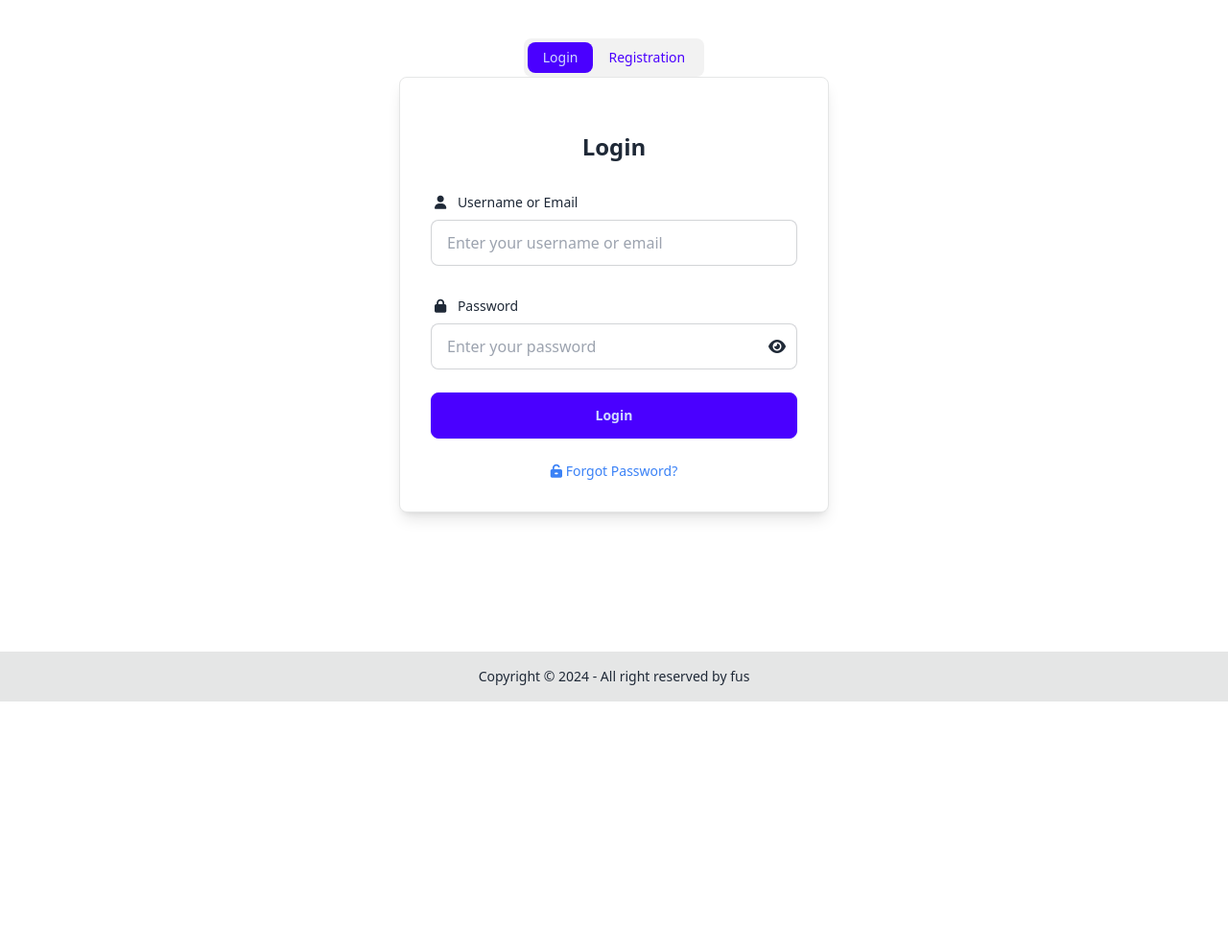
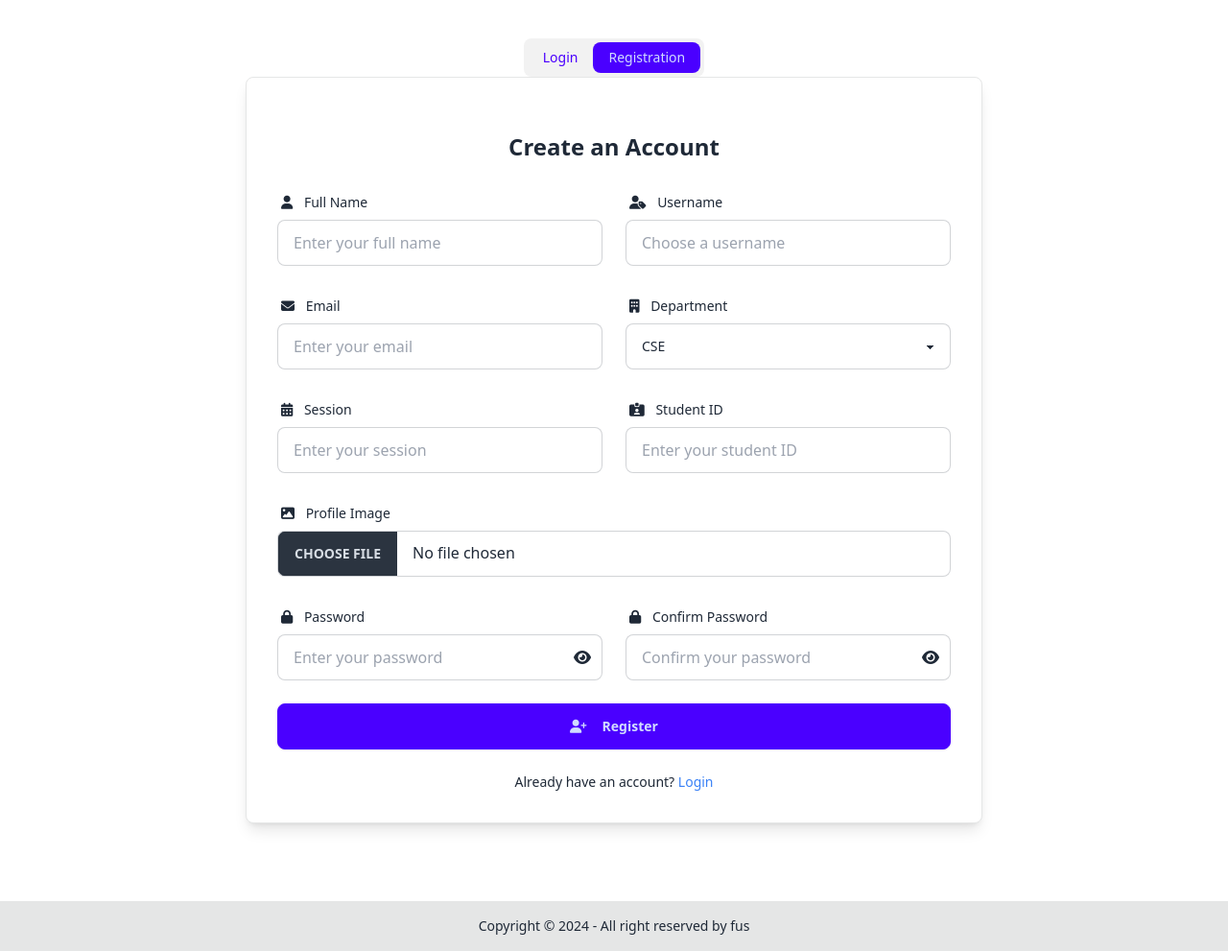
Before and after one commit to SAKIB797/fus, a PHP site: page /fus/registration?tab=reg in a window 1280 px wide. Shown: the part 69-1060 px from the top of the page at 96% size. Before the commit the page ends 800 px from the top, so only its background shows below. Run offline with PHP 8.4, Linux system fonts and the light colour scheme; some libraries are stand-ins or nearby versions.

Commit message:
optimize code

```diff
--- a/components/header.php
+++ b/components/header.php
@@ -32,29 +32,29 @@ if (isset($_SESSION['userID'])) {
         </svg>
       </button>
       <ul tabindex="0" class="menu menu-sm dropdown-content bg-base-100 rounded-box z-[1] mt-3 w-52 p-2 shadow-lg">
-        <li><a href="index.php">Home</a></li>
-        <li><a href="about.php">About</a></li>
-        <li><a href="contact.php">Contact</a></li>
+        <li><a href="/">Home</a></li>
+        <li><a href="about">About</a></li>
+        <li><a href="contact">Contact</a></li>
       </ul>
     </div>
-    <a href="index.php" class="text-xl hidden lg:inline">FUS</a>
+    <a href="/" class="text-xl hidden lg:inline">FUS</a>
   </div>
 
   <div class="lg:hidden">
-    <a href="index.php" class="text-xl">FUS</a>
+    <a href="/" class="text-xl">FUS</a>
   </div>
 
   <div class="navbar-center hidden lg:flex">
     <ul class="menu menu-horizontal px-1">
-      <li><a href="index.php">Home</a></li>
-      <li><a href="about.php">About</a></li>
-      <li><a href="contact.php">Contact</a></li>
+      <li><a href="/">Home</a></li>
+      <li><a href="about">About</a></li>
+      <li><a href="contact">Contact</a></li>
     </ul>
   </div>
 
   <div class="navbar-end">
     <?php if (!isset($_SESSION['userID'])): ?>
-      <a href="registration.php" class="btn btn-sm z-50">Login</a>
+      <a href="registration?tab=reg" class="btn btn-sm z-50">Login</a>
     <?php else: ?>
       <div x-data="{ isOpen: false }" class="relative">
         <button @click="isOpen = !isOpen" class="flex items-center">
@@ -72,7 +72,7 @@ if (isset($_SESSION['userID'])) {
           </div>
           <hr class="my-4">
           <div class="mb-6">
-            <a href="profile.php" class="flex items-center px-3 py-2 hover:bg-blue-100  rounded-md">
+            <a href="profile" class="flex items-center px-3 py-2 hover:bg-blue-100  rounded-md">
               <svg class="w-6 h-6 mr-3 text-blue-500 " fill="none" stroke="currentColor" viewBox="0 0 24 24"
                 xmlns="http://www.w3.org/2000/svg">
                 <path stroke-linecap="round" stroke-linejoin="round" stroke-width="2" d="M12 14l9-5-9-5-9 5 9 5z" />
@@ -81,7 +81,7 @@ if (isset($_SESSION['userID'])) {
               </svg>
               View Profile
             </a>
-            <a href="functions/logout.php" class="flex items-center px-3 py-2 text-red-600 hover:bg-red-100  rounded-md">
+            <a href="functions/logout" class="flex items-center px-3 py-2 text-red-600 hover:bg-red-100  rounded-md">
               <svg class="w-6 h-6 mr-3 text-red-500" fill="none" stroke="currentColor" viewBox="0 0 24 24"
                 xmlns="http://www.w3.org/2000/svg">
                 <path stroke-linecap="round" stroke-linejoin="round" stroke-width="2" d="M15 12H3m0 0l-3 3m3-3l3-3" />
--- a/functions/logout.php
+++ b/functions/logout.php
@@ -1,4 +1,4 @@
 <?php
 session_start();
 unset($_SESSION['userID']);
-header("Location: ../index.php");
+header("Location: ../");
--- a/registration.php
+++ b/registration.php
@@ -3,6 +3,14 @@ require 'db/config.php';
 if (isset($_SESSION['userID'])) {
   header("Location: index.php");
 }
+
+$tab="";
+
+// Check if the form is submitted
+if ($_SERVER['REQUEST_METHOD'] == 'GET' && isset($_GET['tab'])) {
+  $tab = $_GET['tab'];
+}
+
 // Check if the form is submitted
 if ($_SERVER['REQUEST_METHOD'] == 'POST') {
   $action = $_POST['action'];
@@ -131,17 +139,18 @@ if ($_SERVER['REQUEST_METHOD'] == 'POST' && $action == 'login') {
 
         <div class="flex justify-center">
           <div role="tablist" class="tabs tabs-boxed">
-            <label for="upload-tab" class="tab tab-lifted text-primary tab-active">
+            <label for="upload-tab" class="tab tab-lifted text-primary <?php echo $tab ? "" : "tab-active"; ?>">
               Login
             </label>
 
-            <label for="library-tab" class="tab tab-lifted text-primary">
+            <label for="library-tab" class="tab tab-lifted text-primary <?php echo $tab ? "tab-active" : ""; ?>">
               Registration
             </label>
           </div>
         </div>
 
-        <input type="radio" id="upload-tab" name="my_tabs" class="hidden peer/upload-tab" checked />
+        <!-- Tab content for file upload -->
+        <input type="radio" id="upload-tab" name="my_tabs" class="hidden peer/upload-tab" <?php echo $tab ? "" : "checked"; ?> />
         <div role="tabpanel" class="tab-content mx-8 bg-base-100 rounded-box   peer-checked/upload-tab:block">
           <!--login form here -->
           <form action="" method="POST"
@@ -191,7 +200,7 @@ if ($_SERVER['REQUEST_METHOD'] == 'POST' && $action == 'login') {
 
             <div>
               <p class="text-center text-sm ">
-                <a href="reset-password.php" class="text-sm text-blue-500 hover:underline mt-2">
+                <a href="reset-password" class="text-sm text-blue-500 hover:underline mt-2">
                   <i class="fas fa-unlock-alt"></i> Forgot Password?
                 </a>
               </p>
@@ -201,7 +210,7 @@ if ($_SERVER['REQUEST_METHOD'] == 'POST' && $action == 'login') {
         </div>
 
         <!-- Tab content for Library -->
-        <input type="radio" id="library-tab" name="my_tabs" class="hidden peer/library-tab" />
+        <input type="radio" id="library-tab" name="my_tabs" class="hidden peer/library-tab" <?php echo $tab ? "checked" : ""; ?> />
         <div role="tabpanel" class="tab-content mx-8 bg-base-100 rounded-box hidden peer-checked/library-tab:block">
           <!-- registration form here -->
           <form action="" method="POST" enctype="multipart/form-data"
@@ -344,7 +353,7 @@ if ($_SERVER['REQUEST_METHOD'] == 'POST' && $action == 'login') {
 
             <p class="text-center text-sm mt-6">
               Already have an account?
-              <a href="#" class="text-blue-500 hover:underline">Login</a>
+              <a href="registration" class="text-blue-500 hover:underline">Login</a>
             </p>
           </form>
 
--- a/reset-password.php
+++ b/reset-password.php
@@ -144,7 +144,7 @@ if (isset($_GET['token'])) {
           </div>
           <!-- Back to Login Link -->
           <div class="text-sm mt-4 text-center ">
-            <a href="registration.php" class="text-blue-500 hover:underline">
+            <a href="registration" class="text-blue-500 hover:underline">
               <i class="fa fa-arrow-left"></i> Back to Login
             </a>
           </div>
@@ -179,7 +179,7 @@ if (isset($_GET['token'])) {
               </a>
             </div>
             <div class="text-sm mt-4 text-center">
-              <a href="reset-password.php" class="text-blue-500 hover:underline">
+              <a href="reset-password" class="text-blue-500 hover:underline">
                 <i class="fa fa-arrow-left"></i> New reset request
               </a>
             </div>
```
Also changed, not shown: contact.php (+27 -23 lines), .htaccess (added).
